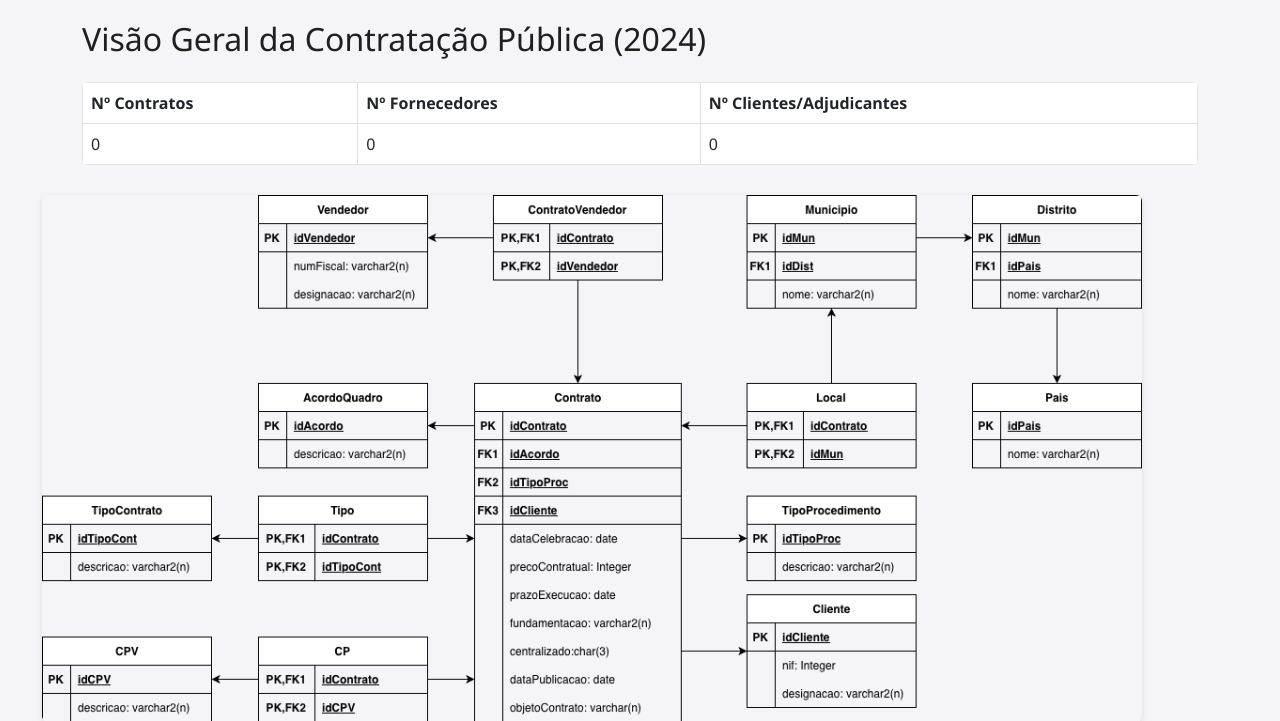
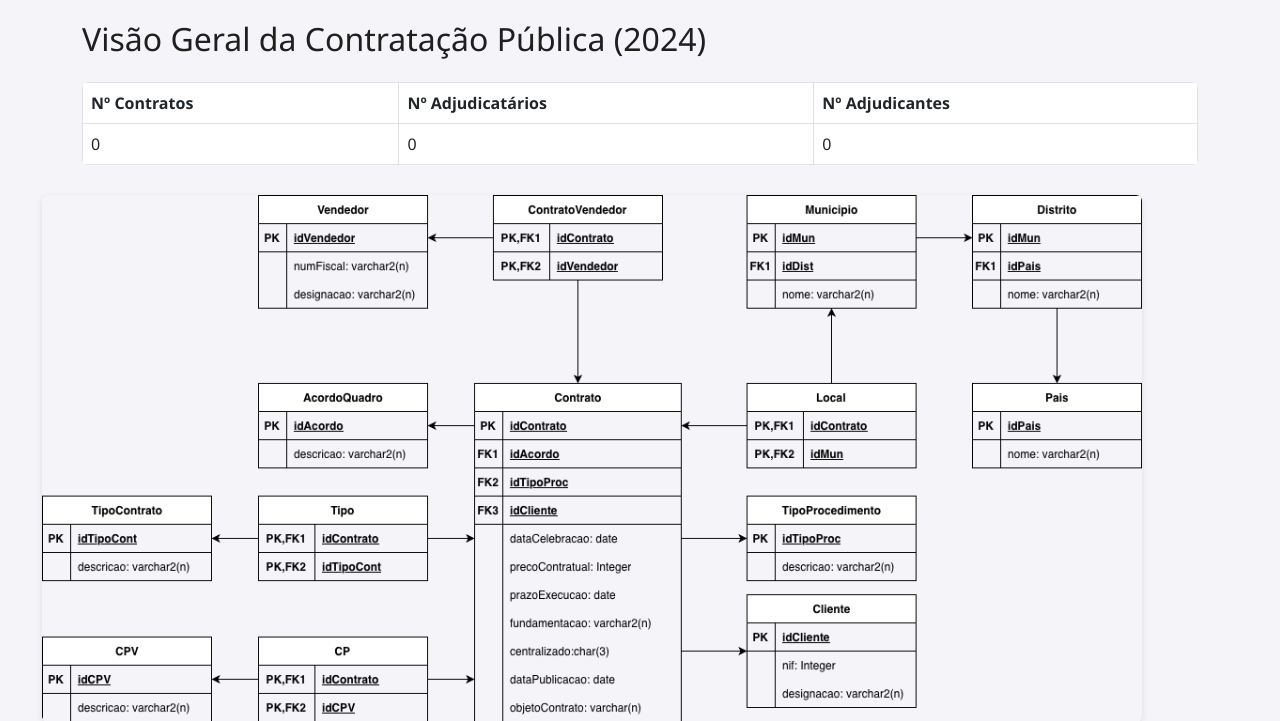
Before and after one commit to bsoeiro5/Trabalho-Base-de-Dados, a Flask app: page / in a window 1280 px wide. Shown: the part 128-849 px from the top of the page. Run offline with Flask 3, Linux system fonts and the light colour scheme; data that the repository does not hold is empty.

Commit message:
Update index.html

```diff
--- a/app/templates/index.html
+++ b/app/templates/index.html
@@ -9,8 +9,8 @@
         <thead>
             <tr>
                 <th>Nº Contratos</th>
-                <th>Nº Fornecedores</th>
-                <th>Nº Clientes/Adjudicantes</th>
+                <th>Nº Adjudicatários</th>
+                <th>Nº Adjudicantes</th>
             </tr>
         </thead>
         <tbody>
```
